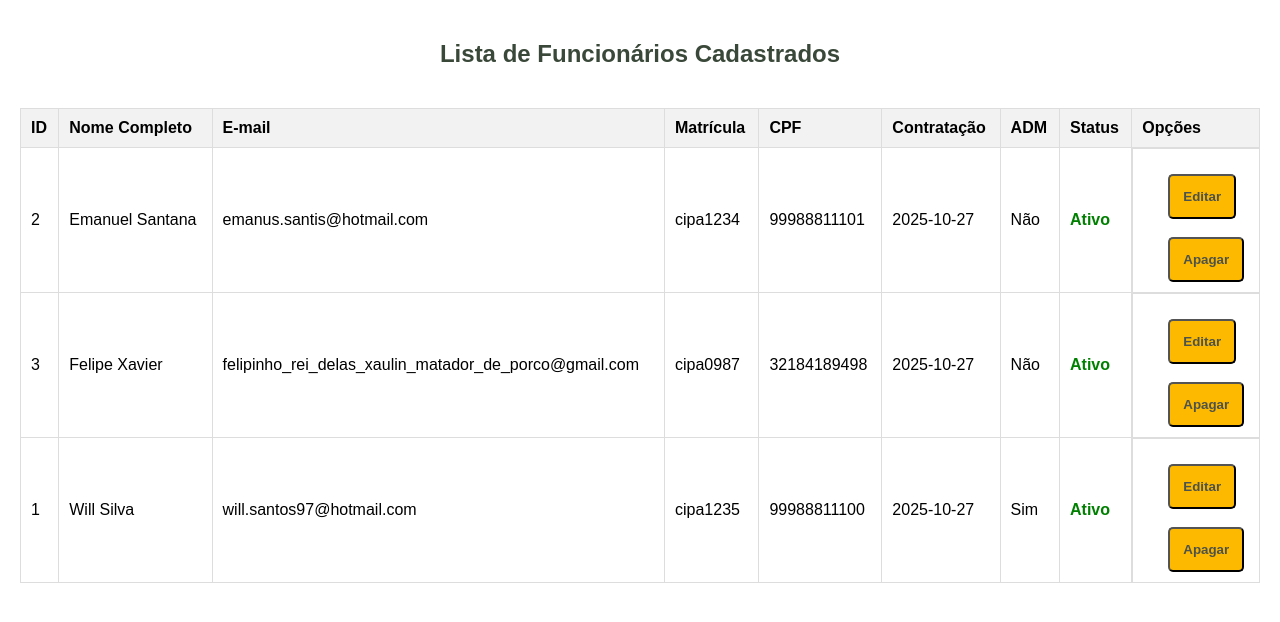
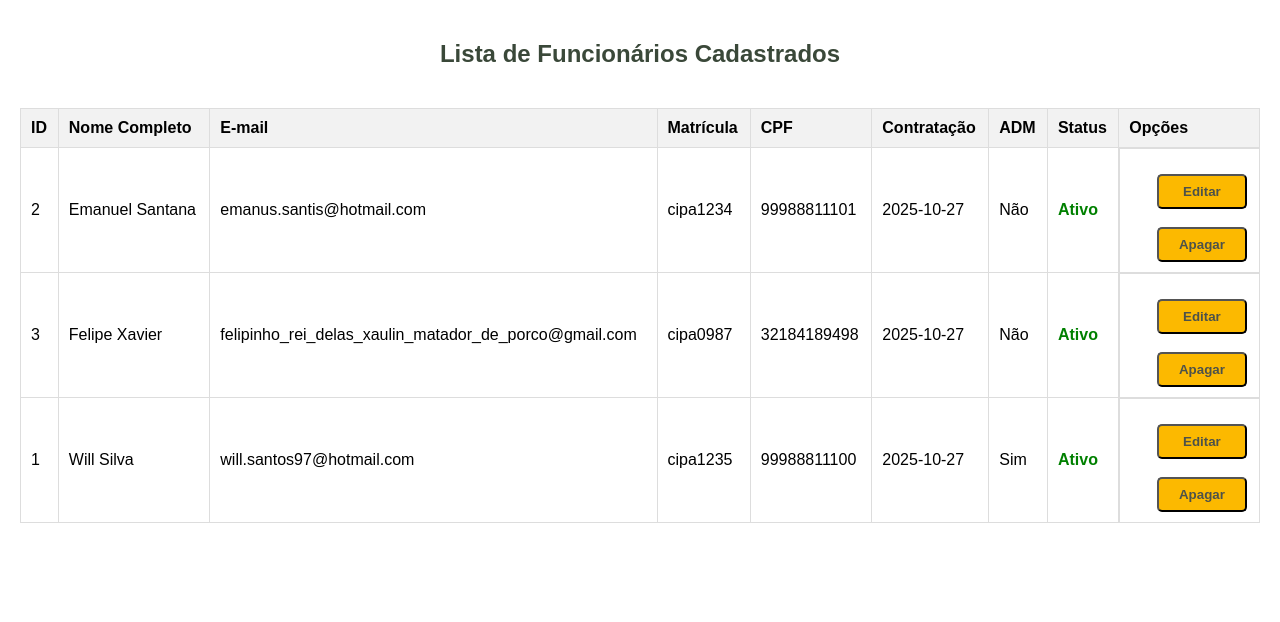
Before and after one commit to projectcipa/Cipa-Project-Main, a PHP site: page /views/listarFuncionarios.php in a window 1280 px wide. Shown: the top 622 px of the page. Run offline with PHP 8.4, Linux system fonts and the light colour scheme; data comes from the database, SQL or seed files in the repository.

Commit message:
alterei occss do botão na pagina de listagem de funcionario

```diff
--- a/css/listarFuncionarios.css
+++ b/css/listarFuncionarios.css
@@ -36,18 +36,31 @@ button:hover{
 }
 
 table {
+
     width: 100%; border-collapse: collapse; margin-top: 20px;
 }
 
 th, td {
+
     border: 1px solid #ddd; padding: 10px; text-align: left;
+
 }
 
 .opcoesbtns{
 
+    align-items: center;
     display: flex;
     flex-direction: column;
     gap: 3px;
+
+    button{
+
+        width:90px;
+        height:35px;
+        text-align: center;
+        padding: 3px;
+
+    }
 
 }
 
--- a/repositories/FuncionarioDAO.php
+++ b/repositories/FuncionarioDAO.php
@@ -138,7 +138,7 @@ class FuncionarioDAO {
             $stmt->bindValue(":id", $id, PDO::PARAM_INT);
             return $stmt->execute();
         } catch (PDOException $e) {
-            error_log("Erro em Funcionario DAO (atualizaFuncionario): " . $e->getMessage());
+            error_log("Erro em Funcionario DAO (deletarFuncionario): " . $e->getMessage());
             return false;
         }
     }
--- a/utils/Conexao.php
+++ b/utils/Conexao.php
@@ -1,10 +1,10 @@
 <?php
     abstract class Conexao{
-        private static string $server = "127.0.0.1";
+        private static string $server = "localhost";
         private static string $dbname = "cipa_app";
         private static string $user = "root";
         private static string $password = "";
-        private static string $port = "3307";
+        private static string $port = "3307";//mudar a porta
 
         public static function fazerConexao(): PDO{
             try{
```
